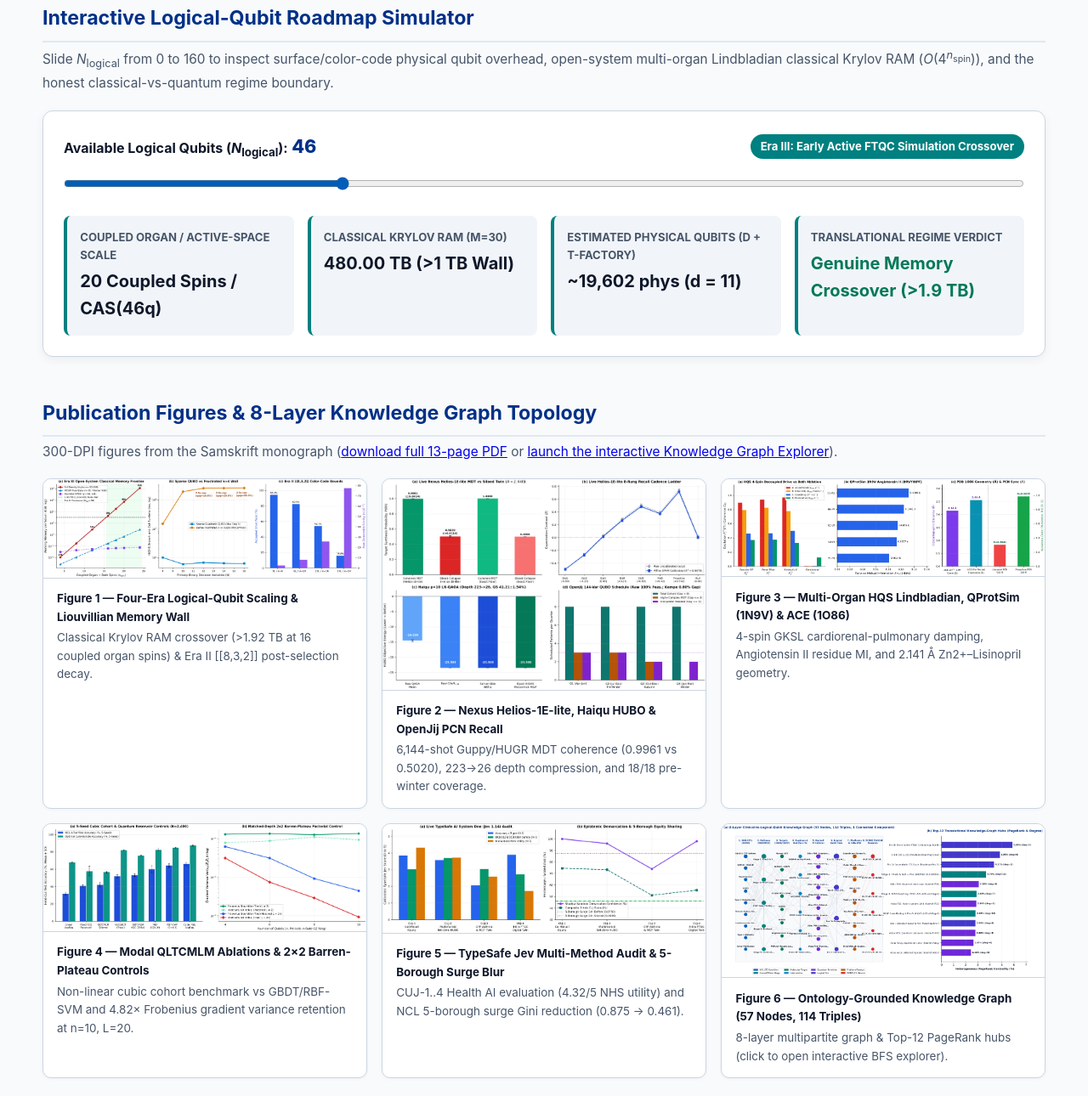
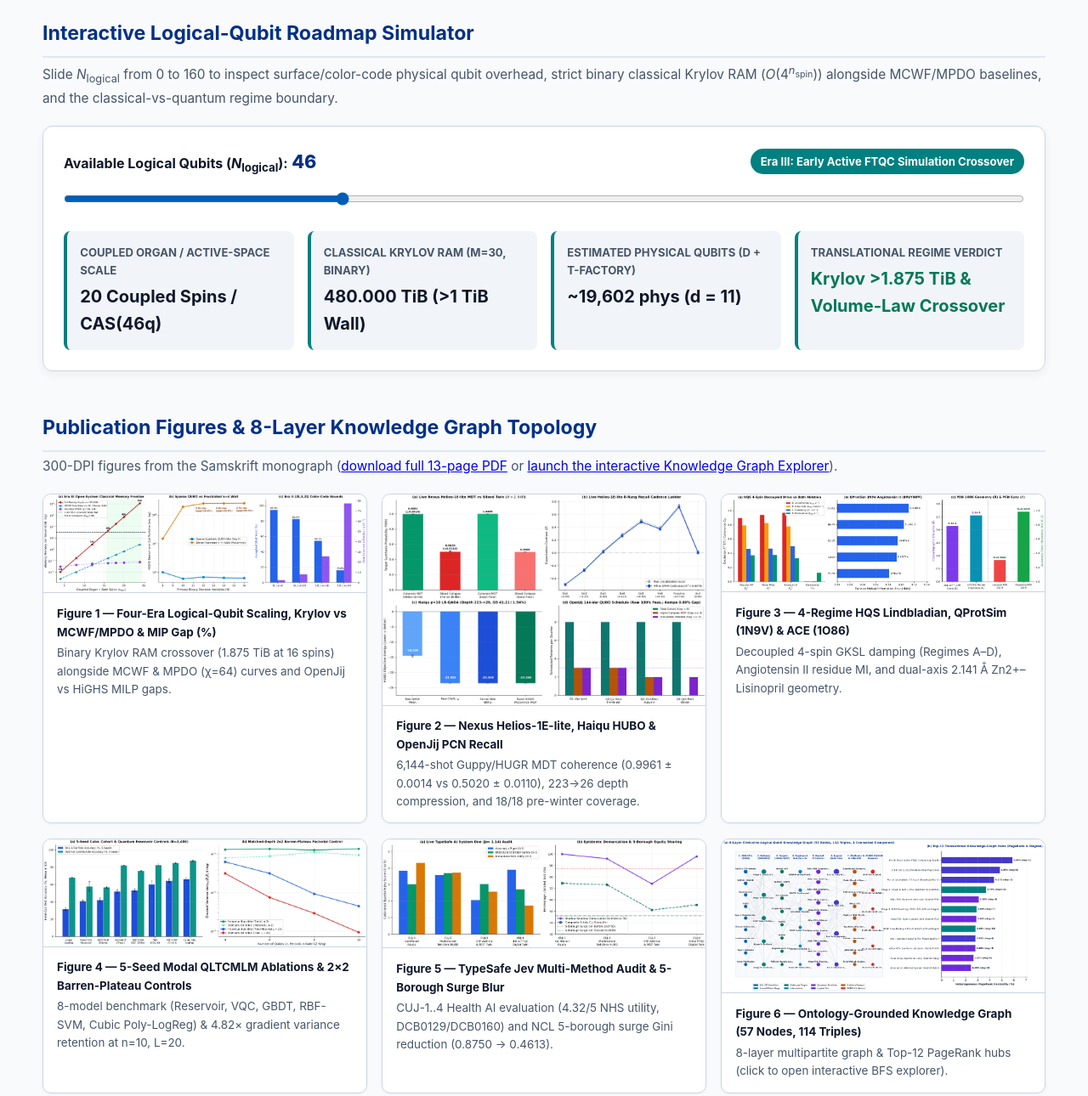
Before and after one commit to arunnadarasa/quantum-ltc, a plain HTML site: page index.html in a window 1280 px wide. Shown: the part 1138-2428 px from the top of the page at 85% size. Drawn offline with Linux system fonts and the light colour scheme.

Commit message:
Publish updated 13-page Quantum-LTC GitHub Pages portal and README

```diff
--- a/index.html
+++ b/index.html
@@ -248,12 +248,12 @@
         <div class="kpi">
           <div class="val">2.141 &Aring; / 0 Clashes</div>
           <div class="lbl">Crystal ACE–Lisinopril Zn2+ (1O86)</div>
-          <div class="sub">HIS383/HIS387/GLU411 triad + HQS 4-spin Lindbladian (58.6%–66.0% burden drop) + QProtSim 1N9V</div>
+          <div class="sub">HIS383/HIS387/GLU411 triad (64L/68L ancilla-complete) + HQS 4-regime Lindbladian (48.5%–50.6% Regime C drop) + QProtSim 1N9V</div>
         </div>
         <div class="kpi">
           <div class="val">57 Nodes &bull; 114 Triples</div>
           <div class="lbl">Ontology Knowledge Graph (JSON-LD)</div>
-          <div class="sub">9 EMBL-EBI OLS4 DOID conditions, SNOMED CT, UniProt/PDB, 10 Kashefi cards, 4 Eras &amp; 6 DCB0129 hazards</div>
+          <div class="sub">9 EMBL-EBI OLS4 DOID conditions, SNOMED CT, UniProt/PDB, 10 Kashefi cards, 4 Eras &amp; 6 DCB0129/DCB0160 hazards</div>
         </div>
       </div>
     </div>
@@ -262,7 +262,7 @@
   <section>
     <div class="container">
       <h2>Interactive Logical-Qubit Roadmap Simulator</h2>
-      <p class="sec-lead">Slide <i>N</i><sub>logical</sub> from 0 to 160 to inspect surface/color-code physical qubit overhead, open-system multi-organ Lindbladian classical Krylov RAM (<i>O</i>(4<sup><i>n</i><sub>spin</sub></sup>)), and the honest classical-vs-quantum regime boundary.</p>
+      <p class="sec-lead">Slide <i>N</i><sub>logical</sub> from 0 to 160 to inspect surface/color-code physical qubit overhead, strict binary classical Krylov RAM (<i>O</i>(4<sup><i>n</i><sub>spin</sub></sup>)) alongside MCWF/MPDO baselines, and the classical-vs-quantum regime boundary.</p>
       <div class="explorer-card">
         <div style="display:flex; justify-content:space-between; align-items:center; flex-wrap:wrap; gap:0.5rem;">
           <div><strong>Available Logical Qubits (<i>N</i><sub>logical</sub>):</strong> <span id="nq-val" style="font-size:1.35rem; font-weight:800; color:var(--nhs-navy);">46</span></div>
@@ -277,8 +277,8 @@
             <div class="big" id="organ-scale">20 Coupled Spins (CAS ~23o)</div>
           </div>
           <div class="sim-box">
-            <h4>Classical Krylov RAM (m=30)</h4>
-            <div class="big" id="ram-scale">491.52 TB (&gt;1 TB Wall)</div>
+            <h4>Classical Krylov RAM (m=30, Binary)</h4>
+            <div class="big" id="ram-scale">480.00 TiB (&gt;1 TiB Wall)</div>
           </div>
           <div class="sim-box">
             <h4>Estimated Physical Qubits (d + T-Factory)</h4>
@@ -300,23 +300,23 @@
       <div class="fig-grid">
         <div class="fig-card">
           <a href="figures/figure1_logical_qubit_roadmap.png" target="_blank" rel="noopener"><img src="figures/figure1_logical_qubit_roadmap.png" alt="Figure 1: Four-Era Logical-Qubit Roadmap" loading="lazy" /></a>
-          <div class="cap"><strong>Figure 1 — Four-Era Logical-Qubit Scaling &amp; Liouvillian Memory Wall</strong>Classical Krylov RAM crossover (&gt;1.92 TB at 16 coupled organ spins) &amp; Era II [[8,3,2]] post-selection decay.</div>
+          <div class="cap"><strong>Figure 1 — Four-Era Logical-Qubit Scaling, Krylov vs MCWF/MPDO &amp; MIP Gap (%)</strong>Binary Krylov RAM crossover (1.875 TiB at 16 spins) alongside MCWF &amp; MPDO (&chi;=64) curves and OpenJij vs HiGHS MILP gaps.</div>
         </div>
         <div class="fig-card">
           <a href="figures/figure2_nexus_helios_and_haiqu_jij.png" target="_blank" rel="noopener"><img src="figures/figure2_nexus_helios_and_haiqu_jij.png" alt="Figure 2: Nexus Helios-1E-lite, Haiqu & OpenJij" loading="lazy" /></a>
-          <div class="cap"><strong>Figure 2 — Nexus Helios-1E-lite, Haiqu HUBO &amp; OpenJij PCN Recall</strong>6,144-shot Guppy/HUGR MDT coherence (0.9961 vs 0.5020), 223&rarr;26 depth compression, and 18/18 pre-winter coverage.</div>
+          <div class="cap"><strong>Figure 2 — Nexus Helios-1E-lite, Haiqu HUBO &amp; OpenJij PCN Recall</strong>6,144-shot Guppy/HUGR MDT coherence (0.9961 &plusmn; 0.0014 vs 0.5020 &plusmn; 0.0110), 223&rarr;26 depth compression, and 18/18 pre-winter coverage.</div>
         </div>
         <div class="fig-card">
           <a href="figures/figure3_biophysical_qprotsim_ace1o86.png" target="_blank" rel="noopener"><img src="figures/figure3_biophysical_qprotsim_ace1o86.png" alt="Figure 3: HQS Lindbladian, QProtSim 1N9V & ACE 1O86" loading="lazy" /></a>
-          <div class="cap"><strong>Figure 3 — Multi-Organ HQS Lindbladian, QProtSim (1N9V) &amp; ACE (1O86)</strong>4-spin GKSL cardiorenal-pulmonary damping, Angiotensin II residue MI, and 2.141 &Aring; Zn2+–Lisinopril geometry.</div>
+          <div class="cap"><strong>Figure 3 — 4-Regime HQS Lindbladian, QProtSim (1N9V) &amp; ACE (1O86)</strong>Decoupled 4-spin GKSL damping (Regimes A–D), Angiotensin II residue MI, and dual-axis 2.141 &Aring; Zn2+–Lisinopril geometry.</div>
         </div>
         <div class="fig-card">
           <a href="figures/figure4_modal_qml_and_2x2_barren_plateau.png" target="_blank" rel="noopener"><img src="figures/figure4_modal_qml_and_2x2_barren_plateau.png" alt="Figure 4: Modal QLTCMLM & 2x2 Barren Plateau" loading="lazy" /></a>
-          <div class="cap"><strong>Figure 4 — Modal QLTCMLM Ablations &amp; 2&times;2 Barren-Plateau Controls</strong>Non-linear cubic cohort benchmark vs GBDT/RBF-SVM and 4.82&times; Frobenius gradient variance retention at n=10, L=20.</div>
+          <div class="cap"><strong>Figure 4 — 5-Seed Modal QLTCMLM Ablations &amp; 2&times;2 Barren-Plateau Controls</strong>8-model benchmark (Reservoir, VQC, GBDT, RBF-SVM, Cubic Poly-LogReg) &amp; 4.82&times; gradient variance retention at n=10, L=20.</div>
         </div>
         <div class="fig-card">
           <a href="figures/figure5_typesafe_jev_governance.png" target="_blank" rel="noopener"><img src="figures/figure5_typesafe_jev_governance.png" alt="Figure 5: TypeSafe Jev Audit & Moth Borough Blur" loading="lazy" /></a>
-          <div class="cap"><strong>Figure 5 — TypeSafe Jev Multi-Method Audit &amp; 5-Borough Surge Blur</strong>CUJ-1..4 Health AI evaluation (4.32/5 NHS utility) and NCL 5-borough surge Gini reduction (0.875 &rarr; 0.461).</div>
+          <div class="cap"><strong>Figure 5 — TypeSafe Jev Multi-Method Audit &amp; 5-Borough Surge Blur</strong>CUJ-1..4 Health AI evaluation (4.32/5 NHS utility, DCB0129/DCB0160) and NCL 5-borough surge Gini reduction (0.8750 &rarr; 0.4613).</div>
         </div>
         <div class="fig-card">
           <a href="knowledge-graph.html"><img src="figures/figure6_knowledge_graph.png" alt="Figure 6: 57-Node Ontology Knowledge Graph" loading="lazy" /></a>
@@ -451,14 +451,14 @@
     const verdictScale = document.getElementById('verdict-scale');
 
     function formatRam(nSpin) {
-      if (nSpin <= 2) return '< 1 MB (Trivial)';
+      if (nSpin <= 2) return '< 1 MiB (Trivial)';
       const bytes = 30 * 16 * Math.pow(4, nSpin);
-      const gb = bytes / Math.pow(1024, 3);
-      if (gb < 1) return (gb * 1024).toFixed(1) + ' MB';
-      if (gb < 1024) return gb.toFixed(2) + ' GB';
-      const tb = gb / 1024;
-      if (tb < 1024) return tb.toFixed(2) + ' TB (>1 TB Wall)';
-      return (tb / 1024).toFixed(1) + ' PB (Intractable)';
+      const gib = bytes / Math.pow(1024, 3);
+      if (gib < 1) return (gib * 1024).toFixed(2) + ' MiB';
+      if (gib < 1024) return gib.toFixed(2) + ' GiB';
+      const tib = gib / 1024;
+      if (tib < 1024) return tib.toFixed(3) + ' TiB (>1 TiB Wall)';
+      return (tib / 1024).toFixed(1) + ' PiB (Intractable)';
     }
 
     function updateExplorer() {
@@ -468,7 +468,7 @@
         eraPill.textContent = 'Era I: Classical-Exact & NISQ Hardware Readiness (0 Logical)';
         eraPill.style.background = '#005eb8';
         organScale.textContent = '4-Spin Toy / 128-Var QUBO';
-        ramScale.textContent = '0.12 MB (36.6 ms Exact)';
+        ramScale.textContent = '0.12 MiB (36.6 ms Exact)';
         physScale.textContent = '4–20 phys / Cloud Emul.';
         verdictScale.textContent = 'Classical HiGHS Dominates (<25 ms)';
         verdictScale.style.color = '#b45309';
@@ -481,7 +481,7 @@
         organScale.textContent = nSpin + ' Coupled Spins (Error-Detected)';
         ramScale.textContent = formatRam(nSpin);
         physScale.textContent = (blocks * 8 + 8) + ' phys (Post-select ' + pAcc.toFixed(1) + '%)';
-        verdictScale.textContent = 'Classical MPS / MILP Faster';
+        verdictScale.textContent = 'Classical MCWF / MPDO / MILP Faster';
         verdictScale.style.color = '#b45309';
       } else if (nL <= 72) {
         eraPill.textContent = 'Era III: Early Active FTQC Simulation Crossover';
@@ -492,14 +492,14 @@
         const d = nL >= 50 ? 13 : 11;
         const phys = Math.round((Math.ceil(1.5 * nL) + 12) * 2 * d * d);
         physScale.textContent = '~' + phys.toLocaleString() + ' phys (d = ' + d + ')';
-        verdictScale.textContent = nSpin >= 16 ? 'Genuine Memory Crossover (>1.9 TB)' : 'Approaching 1 TB Boundary';
+        verdictScale.textContent = nSpin >= 16 ? 'Krylov >1.875 TiB & Volume-Law Crossover' : 'Approaching 1 TiB Krylov Boundary';
         verdictScale.style.color = nSpin >= 16 ? '#047857' : '#005eb8';
       } else {
         eraPill.textContent = 'Era IV: Asymptotic ICS-Scale Modular FTQC';
         eraPill.style.background = '#047857';
         const nSpin = Math.floor((nL - 8) / 2);
         organScale.textContent = nSpin + ' Organ Axes + QSVT / Quantum B&B';
-        ramScale.textContent = '>> 1 EB Classical Wall';
+        ramScale.textContent = '>> 1 EiB Classical Wall';
         const d = 15;
         const phys = Math.round((Math.ceil(1.5 * nL) + 24) * 2 * d * d);
         physScale.textContent = '~' + phys.toLocaleString() + ' phys (d = 15)';
```
Also changed, not shown: 1 other file.
